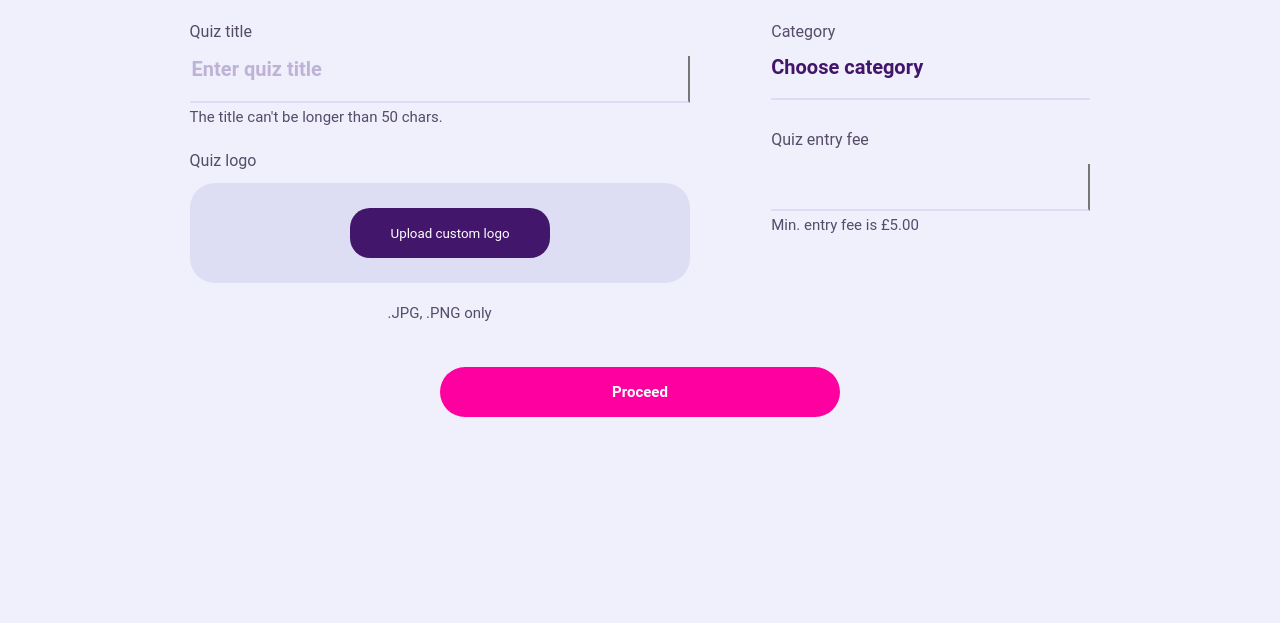
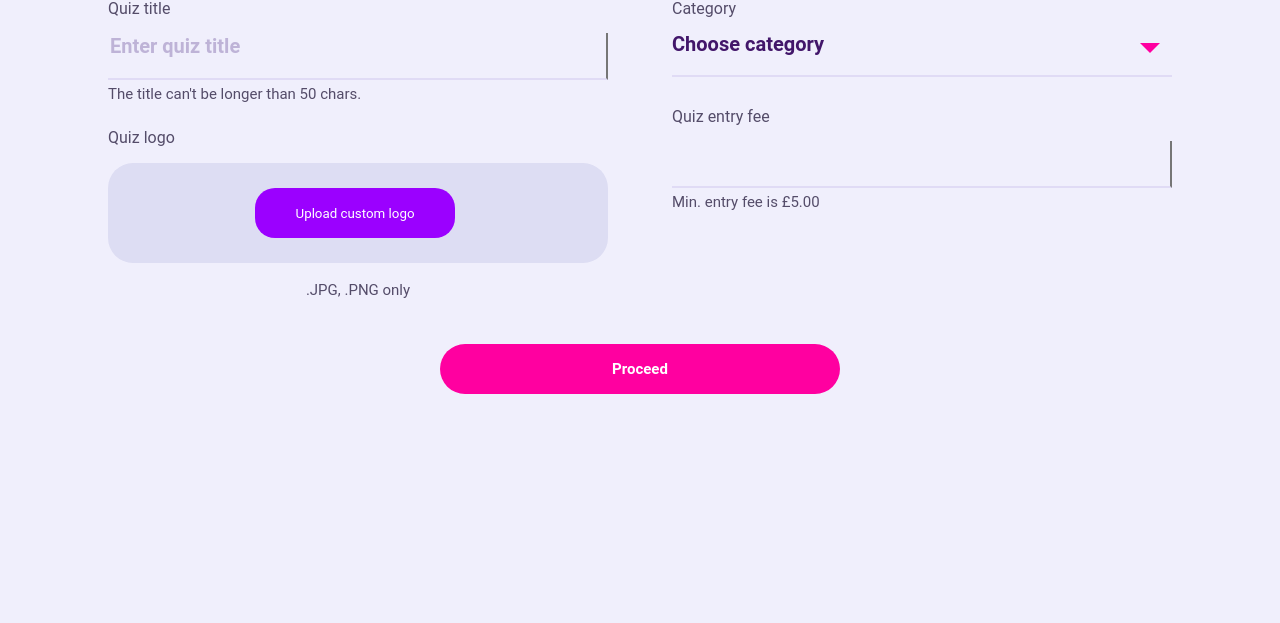
Before and after one commit to kaczkakarolinka/Formularz, a plain HTML site: page index.html in a window 1280 px wide. Shown: the part 177-800 px from the top of the page. Drawn offline with Linux system fonts and the light colour scheme; a web font is replaced by a local one.

Commit message:
wizualna strona zakończona

```diff
--- a/index.html
+++ b/index.html
@@ -21,7 +21,7 @@
                 </div>
                 <div class="components">
                     <h1 class="titles">Select your quiz topic:</h1>
-                    <label>Category</label><select name="Category">
+                    <label id="after">Category</label><select name="Category">
                         <option>Choose category</option>
                         <option>Zwierzęta</option>
                         <option>Rośliny</option>
--- a/style.css
+++ b/style.css
@@ -18,7 +18,7 @@ body {
 
 .form-box {
     display: flex;
-    justify-content: space-evenly;
+    justify-content: space-between;
 }
 
 #title {
@@ -43,19 +43,19 @@ body {
     width: 500px;
     height: 100px;
     position: absolute;
-    top: 360px;
+    top: 340px;
 }
 
 #fake_button {
     position: absolute;
-    background-color: #42166a;
+    background-color: #9b00ff;
     width: 200px;
     height: 50px;
     border-radius: 20px;
     color: white;
     border-style: none;
-    top: 385px;
-    left: 350px;
+    top: 365px;
+    left: 255px;
 }
 
 #text_middle {
@@ -70,6 +70,7 @@ body {
 
 .titles {
     color: #42166a;
+    font-size: 23px;
 }
 
 label {
@@ -122,6 +123,20 @@ select:focus {
     outline: none;
 }
 
+#after::after {
+    content: "";
+    display: block;
+    position: absolute;
+    width: 0;
+    height: 0;
+    border-left: 10px solid transparent;
+    border-right: 10px solid transparent;
+    border-top: 10px solid #ff00a0;
+    right: 120px;
+    top: 220px;
+    z-index: -1;
+}
+
 #fee {
     margin-top: 15px;
 }
@@ -129,6 +144,7 @@ select:focus {
 .components {
     display: flex;
     flex-direction: column;
+    width: 500px;
 }
 
 #proceed {
```
